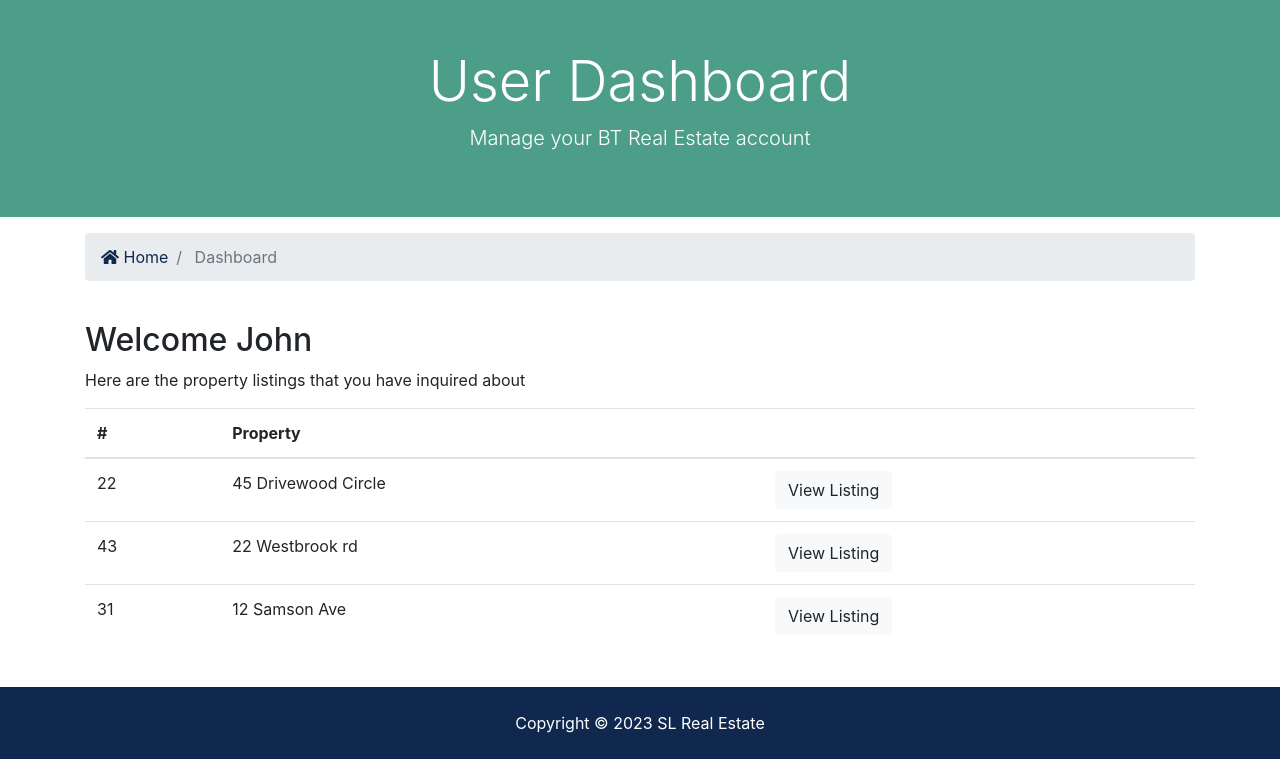
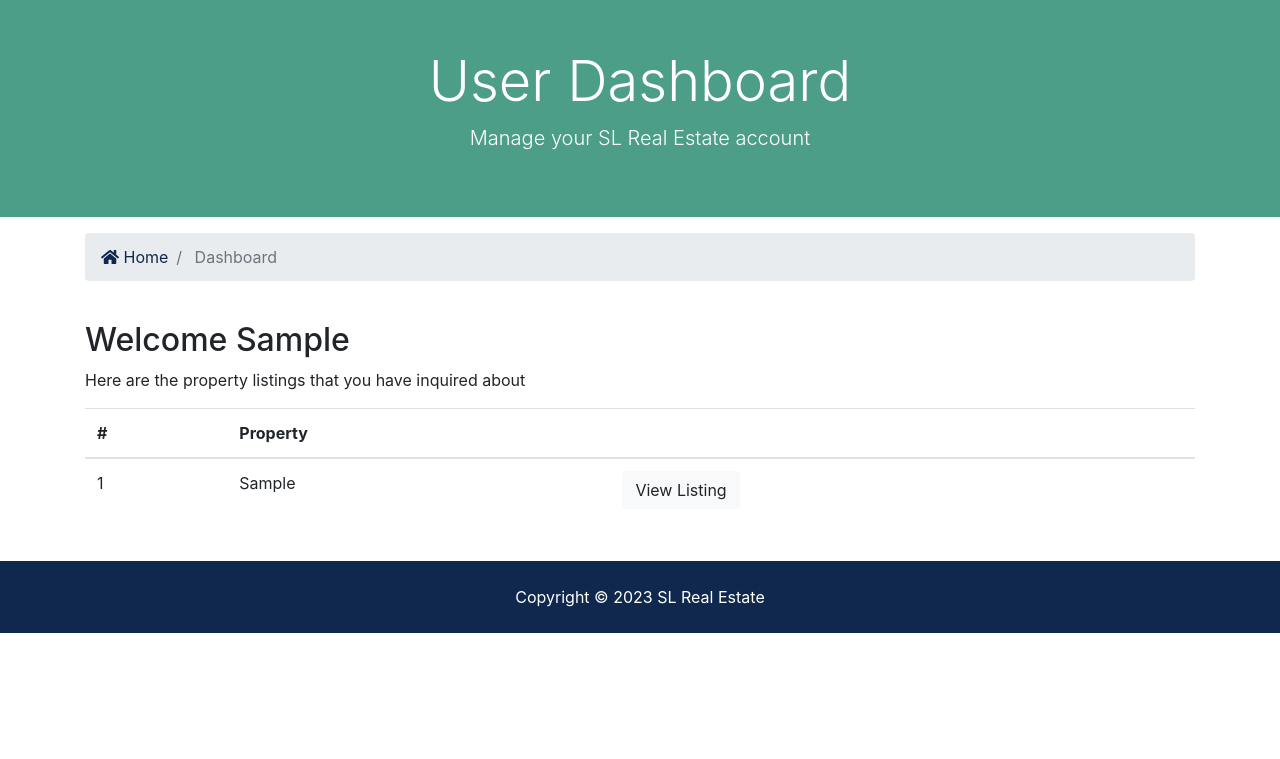
Before and after one commit to inherentspice/re_proj, a Django app: page /accounts/dashboard in a window 1280 px wide. Shown: the part 128-887 px from the top of the page. After the commit the page ends 761 px from the top, so only its background shows below. Run offline with Django 4.2, Linux system fonts and the light colour scheme; a user stored in the database is signed in; tables that the repository leaves empty hold one stand-in row (values such as "Sample post"); some libraries are stand-ins or nearby versions.

Commit message:
dynamically rendered inquiries in dashboard page

```diff
--- a/accounts/views.py
+++ b/accounts/views.py
@@ -1,6 +1,7 @@
 from django.shortcuts import render, redirect
 from django.contrib import messages, auth
 from django.contrib.auth.models import User
+from contacts.models import Contact
 
 def register(request):
     if request.method == 'POST':
@@ -59,4 +60,8 @@ def logout(request):
         return redirect('index')
 
 def dashboard(request):
-    return render(request, 'accounts/dashboard.html')
+    user_contacts = Contact.objects.order_by('-contact_date').filter(user_id=request.user.id)
+    context = {
+        'contacts': user_contacts
+    }
+    return render(request, 'accounts/dashboard.html', context)
--- a/templates/accounts/dashboard.html
+++ b/templates/accounts/dashboard.html
@@ -9,7 +9,7 @@
     <div class="row text-center">
       <div class="col-md-12">
         <h1 class="display-4">User Dashboard</h1>
-        <p class="lead">Manage your BT Real Estate account</p>
+        <p class="lead">Manage your SL Real Estate account</p>
       </div>
     </div>
   </div>
@@ -37,7 +37,8 @@
   <div class="container">
     <div class="row">
       <div class="col-md-12">
-        <h2>Welcome John</h2>
+        <h2>Welcome {{ user.first_name }}</h2>
+        {% if contacts %}
           <p>Here are the property listings that you have inquired about</p>
           <table class="table">
             <thead>
@@ -48,29 +49,20 @@
               </tr>
             </thead>
             <tbody>
+              {% for contact in contacts %}
               <tr>
-              <td>22</td>
-              <td>45 Drivewood Circle</td>
+                <td>{{ contact.id }}</td>
+                <td>{{ contact.listing }}</td>
                 <td>
-                <a class="btn btn-light" href="#">View Listing</a>
+                  <a class="btn btn-light" href="{% url 'listing' contact.listing_id %}">View Listing</a>
                 </td>
               </tr>
-            <tr>
-              <td>43</td>
-              <td>22 Westbrook rd</td>
-              <td>
-                <a class="btn btn-light" href="#">View Listing</a>
-              </td>
-            </tr>
-            <tr>
-              <td>31</td>
-              <td>12 Samson Ave</td>
-              <td>
-                <a class="btn btn-light" href="#">View Listing</a>
-              </td>
-            </tr>
+              {% endfor %}
             </tbody>
           </table>
+        {% else %}
+          <p>You have not made any inquiries</p>
+        {% endif %}
       </div>
     </div>
   </div>
--- a/templates/listings/listing.html
+++ b/templates/listings/listing.html
@@ -34,6 +34,9 @@
     </nav>
   </div>
 </section>
+
+<!-- Alert -->
+{% include 'partials/_alerts.html' %}
 
 <!-- Listing -->
 <section id="listing" class="py-4">
```
Also changed, not shown: contacts/views.py (+18 -0 lines), re_proj/settings.py (+8 -0 lines). Lines whose indentation alone changed are shown as unchanged.
